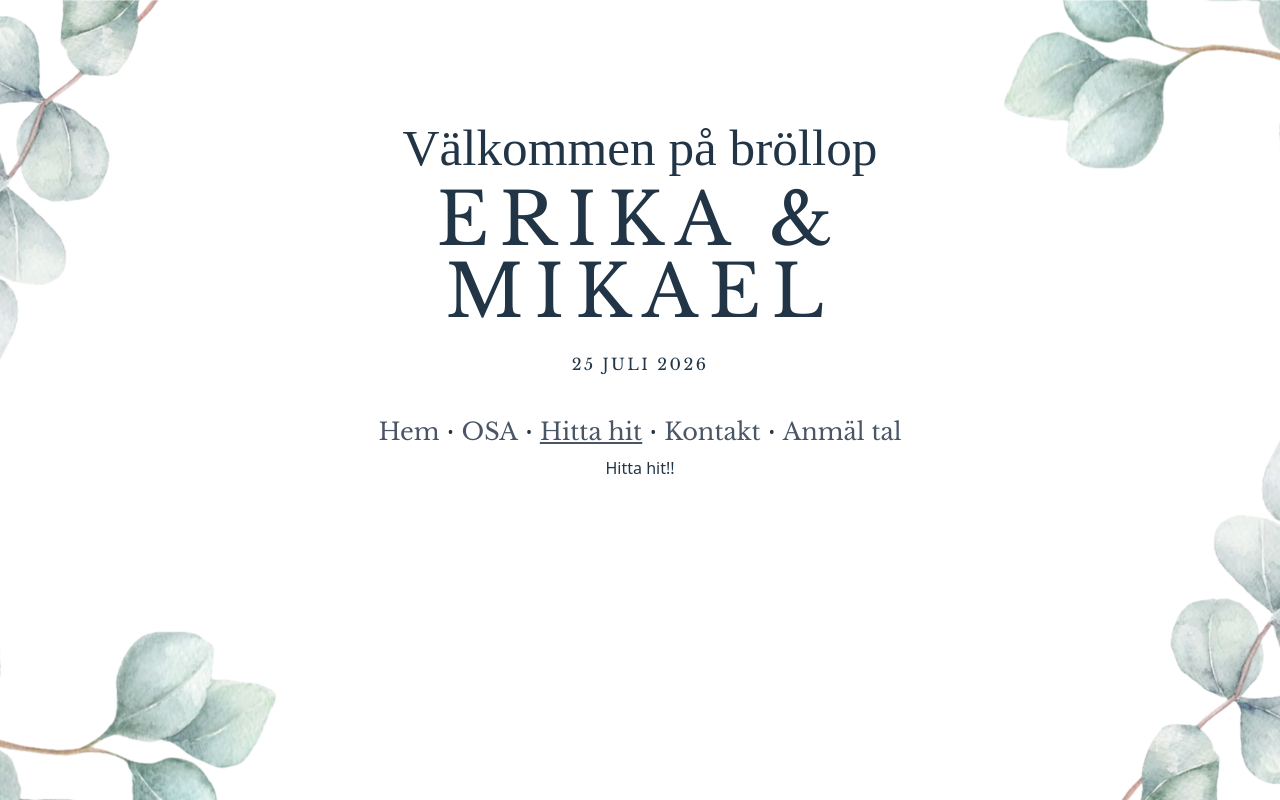
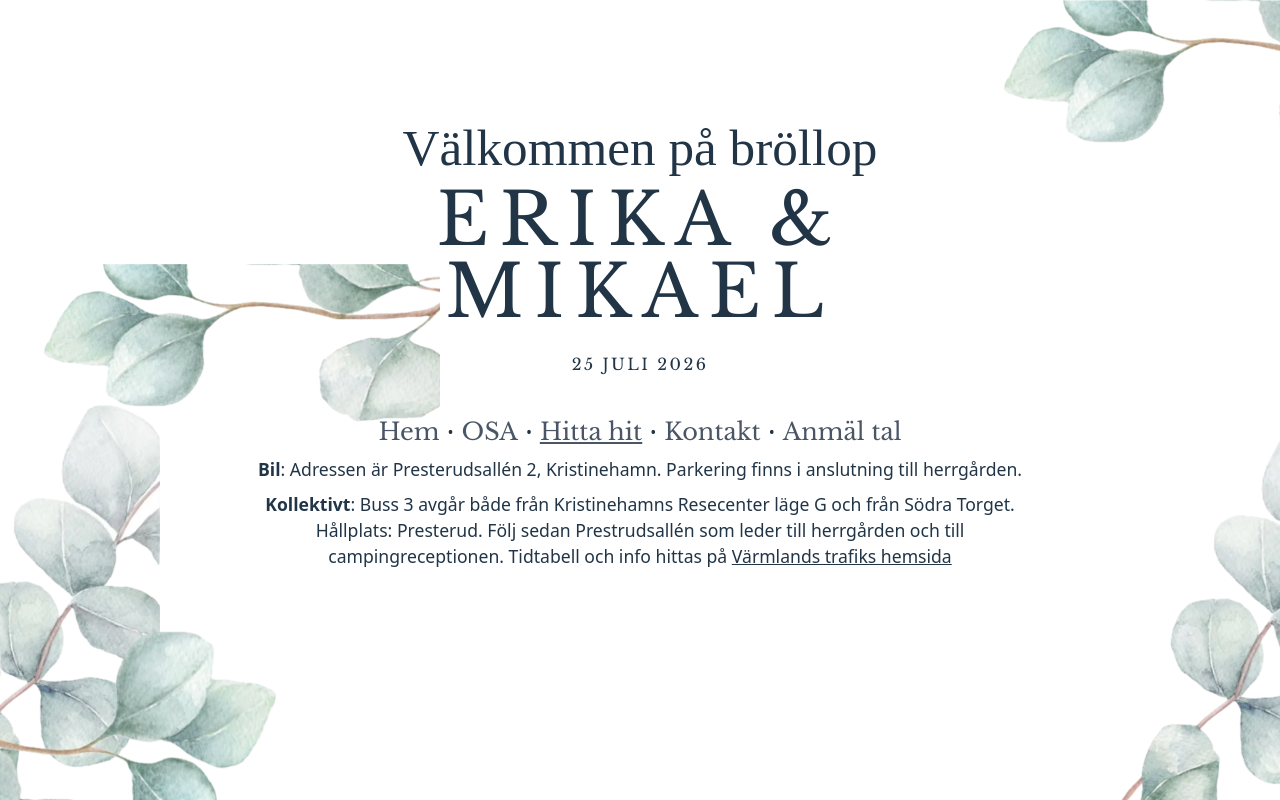
Before and after one commit to mikaelmalmqvistnordnet/malmqvist2026, a React (Vite) app: page /hitta-hit in a window 1280 px wide. Built offline with nearby package versions, Linux system fonts and the light colour scheme; a web font is replaced by a local one.

Commit message:
Update texts

```diff
--- a/src/components/PageWrapper.tsx
+++ b/src/components/PageWrapper.tsx
@@ -6,14 +6,19 @@ import blommor2 from '../assets/blommor2.png';
 export const PageWrapper: React.FC<PropsWithChildren> = ({ children }) => {
   return (
     <div className="w-full h-full flex justify-center overflow-x-hidden overflow-y-auto relative min-h-[100vh] pb-14">
-      <div className="absolute left-0 top-0 rotate-180 justify-between w-full hidden md:flex overflow-hidden z-10">
+      <div className="absolute left-0 top-0 rotate-180 justify-between w-full flex overflow-hidden z-10 opacity-70 md:opacity-100">
         <img src={blommor2} width="400" alt="" className="-ml-30" />
-        <img src={blommor1} width="400" alt="" className="-mr-20" />
+      </div>
+      <div className="absolute -right-10 top-[33%] justify-between w-full flex overflow-hidden z-10 opacity-60 md:opacity-100">
+        <img src={blommor2} width="400" alt="" className="rotate-180" />
+      </div>
+      <div className="absolute left-0 top-[50%] justify-between w-full flex overflow-hidden z-10 opacity-60 md:opacity-100">
+        <img src={blommor1} width="400" alt="" className="-ml-60" />
       </div>
       <div className="flex flex-col items-center gap-2 pt-6 md:pt-30 z-20 md:max-w-[800px] max-w-[95%] pl-2 pr-2">
         {children}
       </div>
-      <div className="absolute left-0 bottom-0 justify-between w-full hidden md:flex overflow-hidden z-10">
+      <div className="absolute left-0 bottom-0 justify-between w-full flex overflow-hidden z-10 opacity-60 md:opacity-100">
         <img src={blommor2} width="400" alt="" className="-ml-30" />
         <img src={blommor1} width="400" alt="" className="-mr-20" />
       </div>
--- a/src/pages/Find/Find.tsx
+++ b/src/pages/Find/Find.tsx
@@ -6,7 +6,18 @@ export const Find: React.FC = () => {
   return (
     <PageWrapper>
       <Header />
-      Hitta hit!!
+      <p className="text-base">
+        <b>Bil</b>: Adressen är Presterudsallén 2, Kristinehamn. Parkering finns i anslutning till
+        herrgården.
+      </p>
+      <p className="text-base">
+        <b>Kollektivt</b>: Buss 3 avgår både från Kristinehamns Resecenter läge G och från Södra
+        Torget. Hållplats: Presterud. Följ sedan Prestrudsallén som leder till herrgården och till
+        campingreceptionen. Tidtabell och info hittas på{' '}
+        <a target="_blank" href="https://www.varmlandstrafik.se/" className="underline">
+          Värmlands trafiks hemsida
+        </a>
+      </p>
     </PageWrapper>
   );
 };
--- a/src/pages/OSA/OSA.tsx
+++ b/src/pages/OSA/OSA.tsx
@@ -9,7 +9,7 @@ export const OSA: React.FC = () => {
     <PageWrapper>
       <Header />
       <div className="flex flex-col gap-6 h-full items-center w-full max-w-[900px]">
-        <div className="pt-2 w-full max-w-[600px] items-center flex flex-col gap-3">
+        <div className="w-full max-w-[600px] items-center flex flex-col gap-3">
           <p className="text-gray-700 text-base">
             OSA via formuläret nedan eller{' '}
             <a target="_blank" href="https://forms.gle/rzAMoUvm3PPBAdRZA" className="underline">
--- a/src/pages/Speach/Speach.tsx
+++ b/src/pages/Speach/Speach.tsx
@@ -9,13 +9,13 @@ export const Speach: React.FC = () => {
     <PageWrapper>
       <Header />
       <div className="flex flex-col gap-6 h-full items-center w-full max-w-[900px]">
-        <div className="pt-2 w-full max-w-[600px] items-center flex flex-col gap-3">
+        <div className="w-full max-w-[600px] items-center flex flex-col gap-3">
           <p className="text-gray-700 text-base">
             Vill du hålla tal, göra en presentation eller annat framträdande under bröllopet vill vi
             gärna att du anmäler detta i god tid innan så att våra toastmadamer vet om det. Anmäl
             via formuläret nedan eller via{' '}
             <a target="_blank" href="https://forms.gle/ZqSi8wfAJpwW2A2U7" className="underline">
-              denna länken
+              denna länk
             </a>
             . Om det inte skulle fungera går det bra att höra av sig personligen till någon av våra
             toastmadamer:
@@ -26,7 +26,7 @@ export const Speach: React.FC = () => {
           src="https://docs.google.com/forms/d/e/1FAIpQLSctJeMghgs1EYckI0VmOH3iC4GxSBUGzUkDWfgucK5eXYsgng/viewform?embedded=true"
           width="100%"
           height="100%"
-          className="rounded-2xl min-h-[1200px] md:min-h-[900px]"
+          className="rounded-2xl min-h-[1300px] md:min-h-[1100px]"
         >
           Anmäl tal
         </iframe>
```
